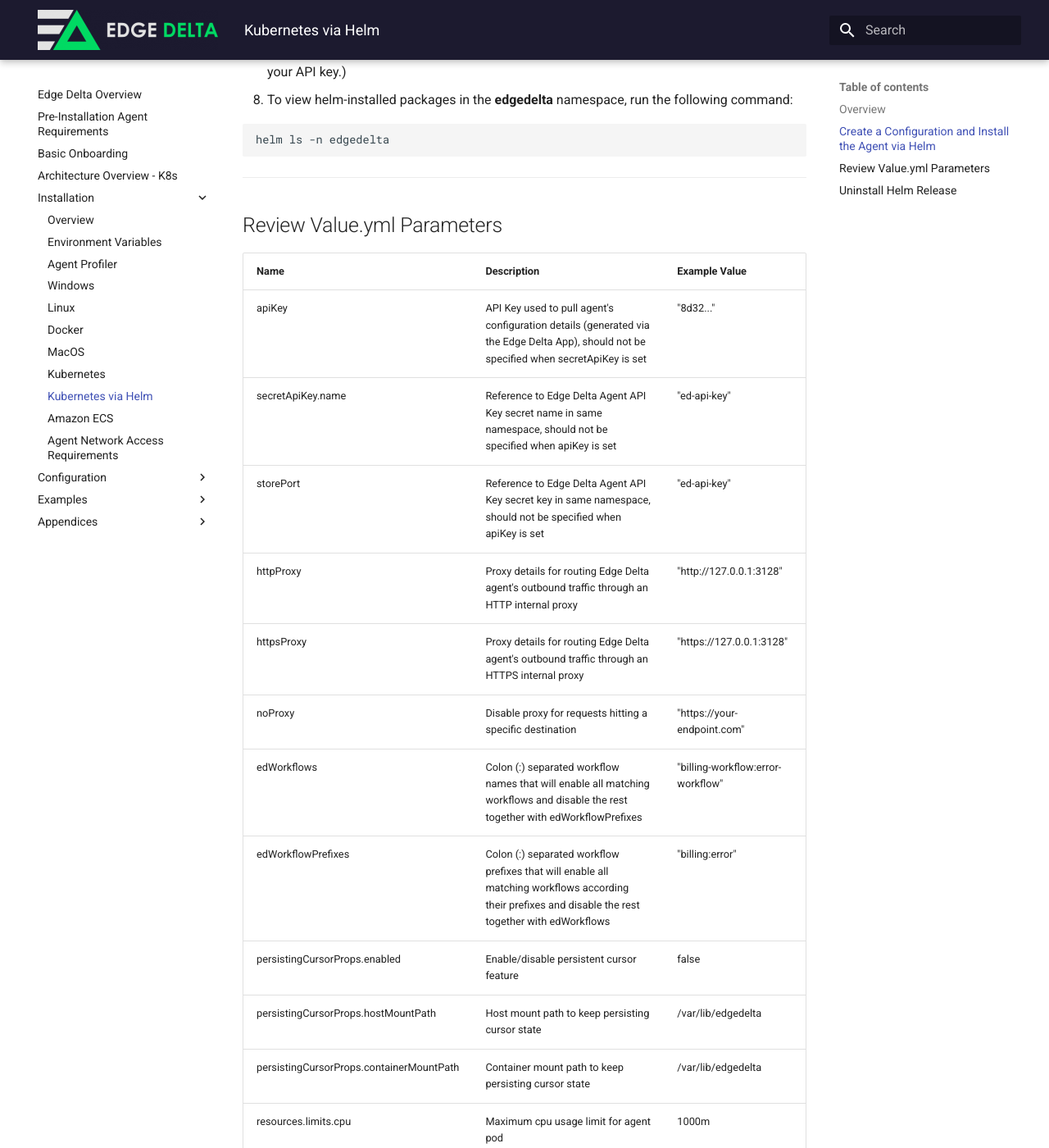
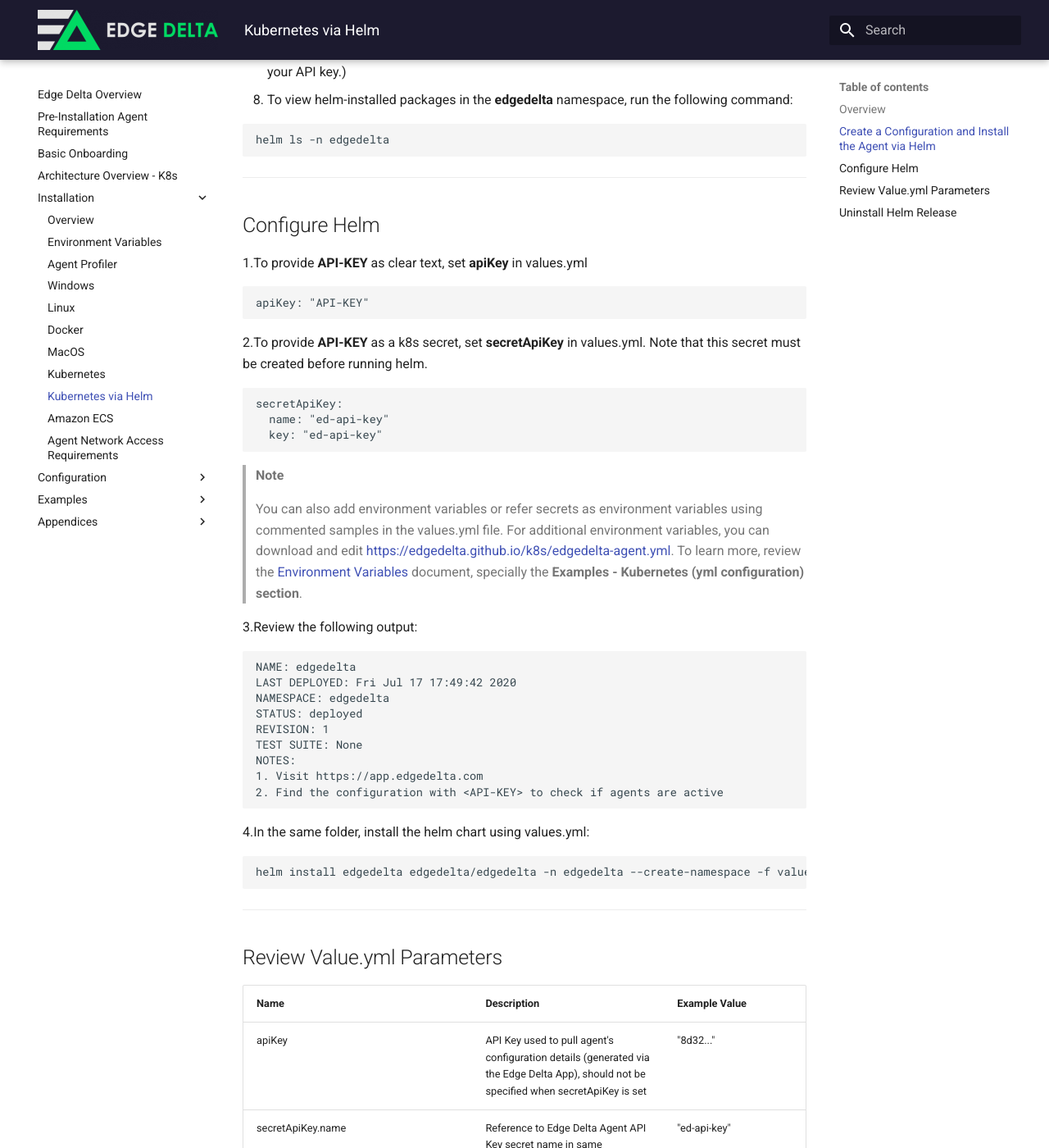
Before and after one commit to edgedelta/docs, an MkDocs documentation site: the page built from docs/installation/helm.md, in a window 1280 px wide and 1400 px high, scrolled down 953 px. Shown: the whole window at 82% size. Built offline with MkDocs 1.6.1 and Material for MkDocs 9.7.7, drawn with Linux system fonts in a browser that asks for light colours; part of the change alters nothing that is shown.

Commit message:
Update helm install doc (#93)
* Update helm.md

* Update helm.md

* Update helm.md

````diff
--- a/docs/installation/helm.md
+++ b/docs/installation/helm.md
@@ -39,58 +39,32 @@ Edge Delta uses a Kubernetes-recommended, node-level log collecting architecture
 helm ls -n edgedelta
 ```
 
-<!--
+***
 
 
+## Configure Helm
 
-## Add and Configure Helm
-
-1. Add the Edge Delta Helm repository:
-
-```
-helm repo add edgedelta https://edgedelta.github.io/charts
-```
-
-2. Run the helm installation command, and then create the **edgedelta** namespace to use the Edge Delta Agent with default parameters:
-
-```
-helm install edgedelta edgedelta/edgedelta --set apiKey=<API-KEY> -n edgedelta --create-namespace
-```
-
-3. To set your **API-KEY**, you can use either **apiKey** or **secretApiKey** in the values.yml file.
-
-  - To use **apiKey** as a Kubernetes secret, change the values.yml file:
+1.To provide **API-KEY** as clear text, set **apiKey** in values.yml
 
 ```yaml
 apiKey: "API-KEY"
 ```
 
-> **Note**
->
-> **apiKey** will be kept in clear text as part of your pod property.
-
-  - To use **secretApiKey** as a Kubernetes secret, change the values.yml file:
+2.To provide **API-KEY** as a k8s secret, set **secretApiKey** in values.yml. Note that this secret must be created before running helm.
 
 ```yaml
-# apiKey: ""
-
 secretApiKey:
   name: "ed-api-key"
   key: "ed-api-key"
 ```
 
-4. Create **API-KEY** as a Kubernetes secret:
-
-```
-kubectl create namespace edgedelta
-kubectl create secret generic ed-api-key --namespace=edgedelta --from-literal=ed-api-key="API-KEY"
-```
 
 > **Note**
 >
-> You can also add environment variables or refer secrets as environment variables using commented samples in the values.yml file. For additional environment variables, you can download and edit [https://edgedelta.github.io/k8s/edgedelta-agent.yml](https://edgedelta.github.io/k8s/edgedelta-agent.yml). To learn more, review the [Environment Variables](https://docs.edgedelta.com/installation/environment-variables/) document, specially the **Examples - Kubernetes (yml configuration) section**.
+> You can also add environment variables or refer secrets as environment variables using commented samples in the values.yml file. For additional environment variables, you can download and edit [https://edgedelta.github.io/k8s/edgedelta-agent.yml](https://edgedelta.github.io/k8s/edgedelta-agent.yml).
+> To learn more, review the [Environment Variables](https://docs.edgedelta.com/installation/environment-variables/) document, specially the **Examples - Kubernetes (yml configuration) section**.
 
-9. Review the following output:
+3.Review the following output:
 
 ```
 NAME: edgedelta
@@ -105,14 +79,11 @@ NOTES:
 ```
 
 
-8. In the same folder, install the helm chart using values.yml:
+4.In the same folder, install the helm chart using values.yml:
 
 ```
 helm install edgedelta edgedelta/edgedelta -n edgedelta --create-namespace -f values.yaml
 ```
-
--->
-
 
 ***
 
````
